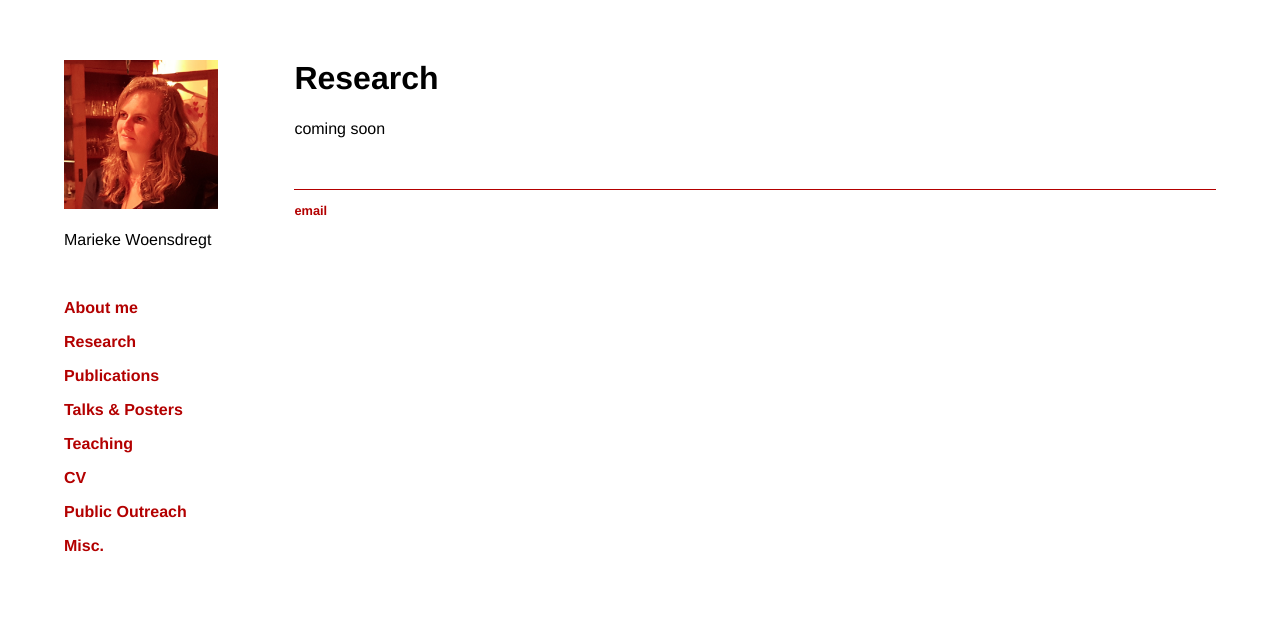
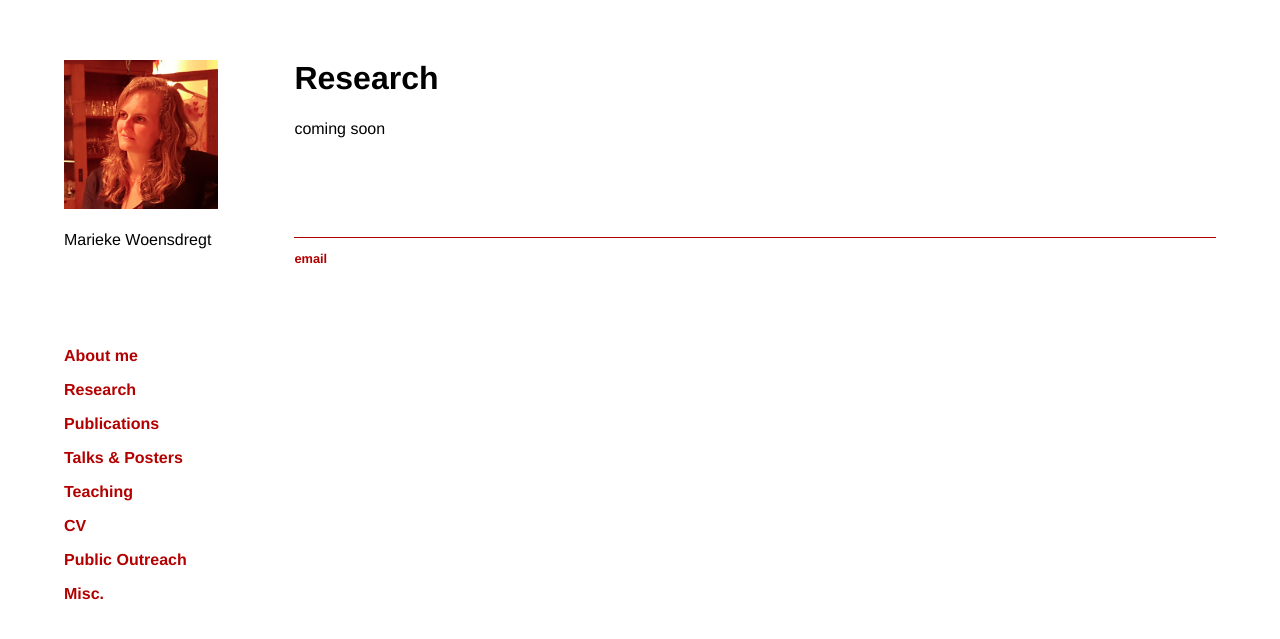
Before and after one commit to marieke-woensdregt/marieke-woensdregt.github.io, a Jekyll site: the page built from research/index.html, in a window 1280 px wide. Shown: the top 639 px of the page. Built offline with Jekyll 4.4.1, drawn with Linux system fonts in a browser that asks for light colours.

Commit message:
Update main.css

```diff
--- a/css/main.css
+++ b/css/main.css
@@ -37,7 +37,7 @@ p {
     font-family:'Helvetica', 'Arial', 'Sans-Serif';
     line-height: 1.4em;
     color: #000000;
-    padding-bottom: 2em;
+    padding-bottom: 5em;
 }
 footer {
     border-top: 1px solid #b30000;
```
